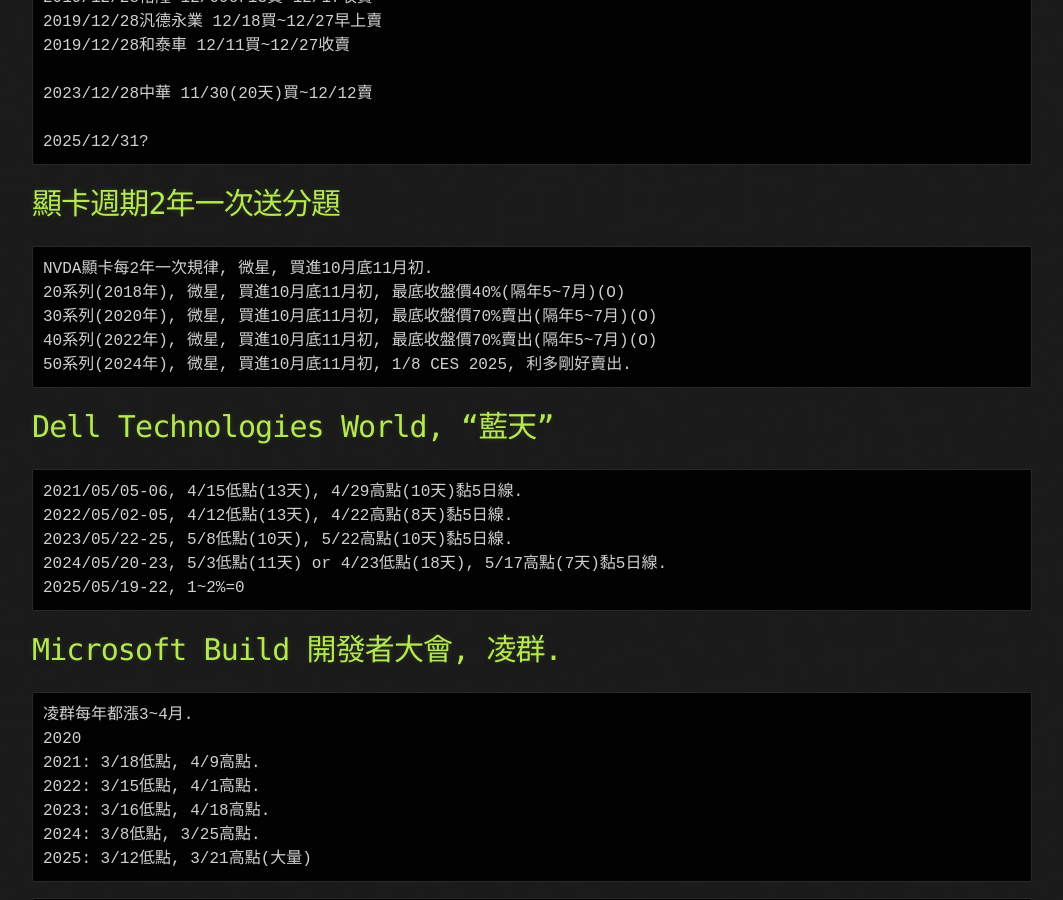
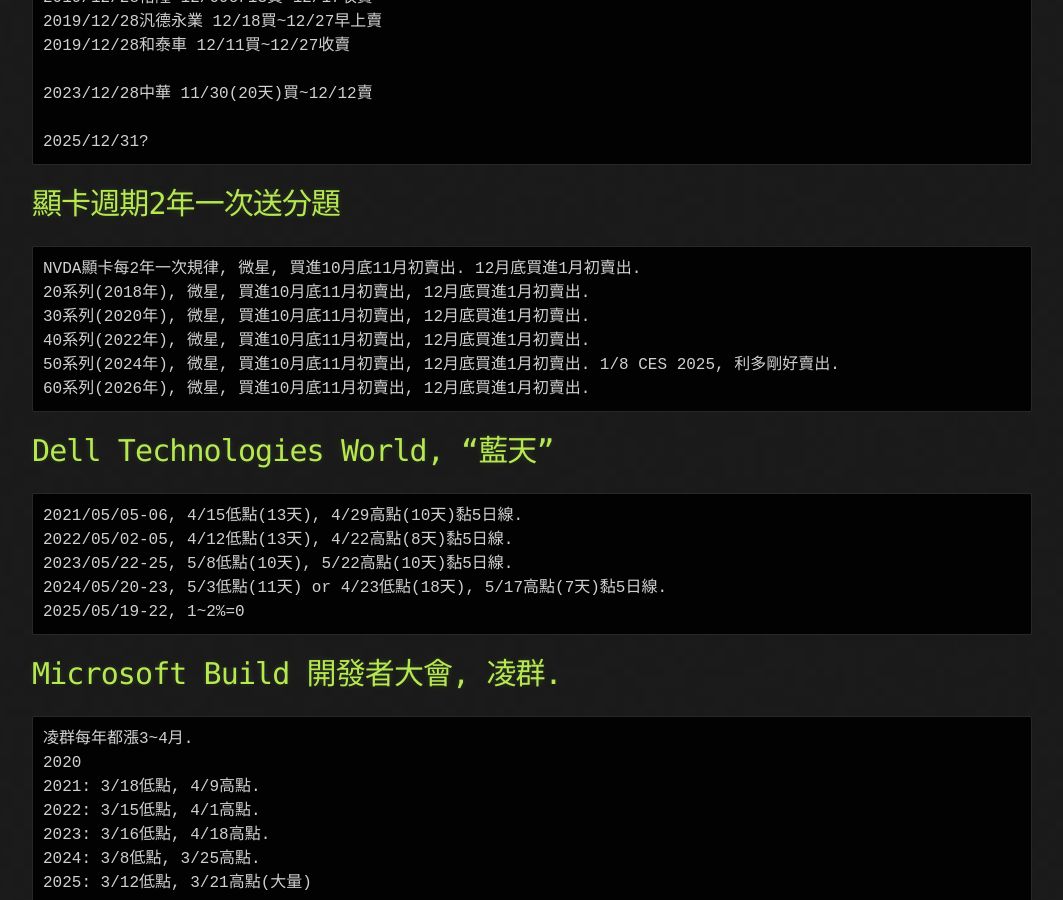
Before and after one commit to lepg5487/Stock_God, a Jekyll site: the page built from experience.md, in a window 1280 px wide and 900 px high, scrolled down 33280 px. Shown: the whole window, without its empty margins (108-1171 px from the left). Built offline with Jekyll 4.4.1, drawn with Linux system fonts in a browser that asks for light colours; our own code applies the rules of GitHub Pages for plain Markdown files.

Commit message:
Update experience.md

````diff
--- a/experience.md
+++ b/experience.md
@@ -1074,11 +1074,12 @@
 
 # 顯卡週期2年一次送分題
 ```
-NVDA顯卡每2年一次規律, 微星, 買進10月底11月初.
-20系列(2018年), 微星, 買進10月底11月初, 最底收盤價40%(隔年5~7月)(O)
-30系列(2020年), 微星, 買進10月底11月初, 最底收盤價70%賣出(隔年5~7月)(O)
-40系列(2022年), 微星, 買進10月底11月初, 最底收盤價70%賣出(隔年5~7月)(O)
-50系列(2024年), 微星, 買進10月底11月初, 1/8 CES 2025, 利多剛好賣出.
+NVDA顯卡每2年一次規律, 微星, 買進10月底11月初賣出. 12月底買進1月初賣出.
+20系列(2018年), 微星, 買進10月底11月初賣出, 12月底買進1月初賣出.
+30系列(2020年), 微星, 買進10月底11月初賣出, 12月底買進1月初賣出.
+40系列(2022年), 微星, 買進10月底11月初賣出, 12月底買進1月初賣出.
+50系列(2024年), 微星, 買進10月底11月初賣出, 12月底買進1月初賣出. 1/8 CES 2025, 利多剛好賣出.
+60系列(2026年), 微星, 買進10月底11月初賣出, 12月底買進1月初賣出.
 ```
 
 # Dell Technologies World, "藍天"
````
